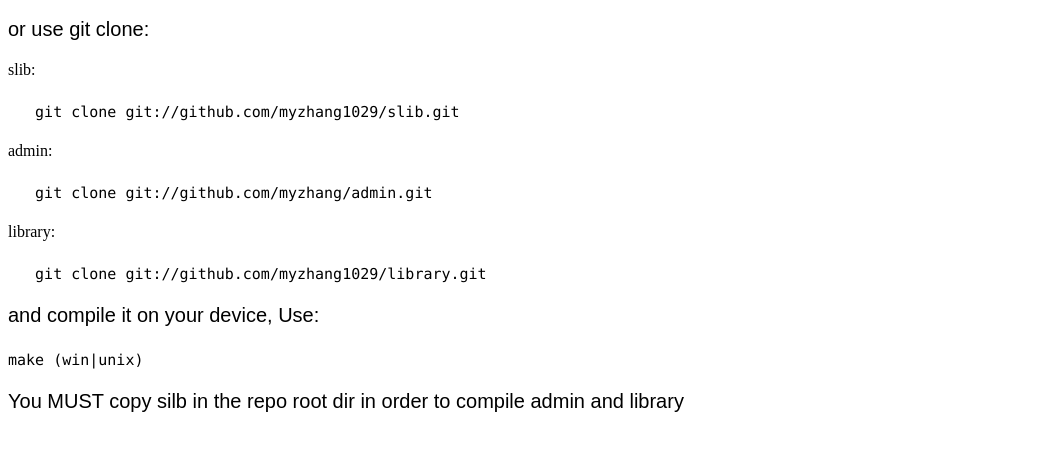
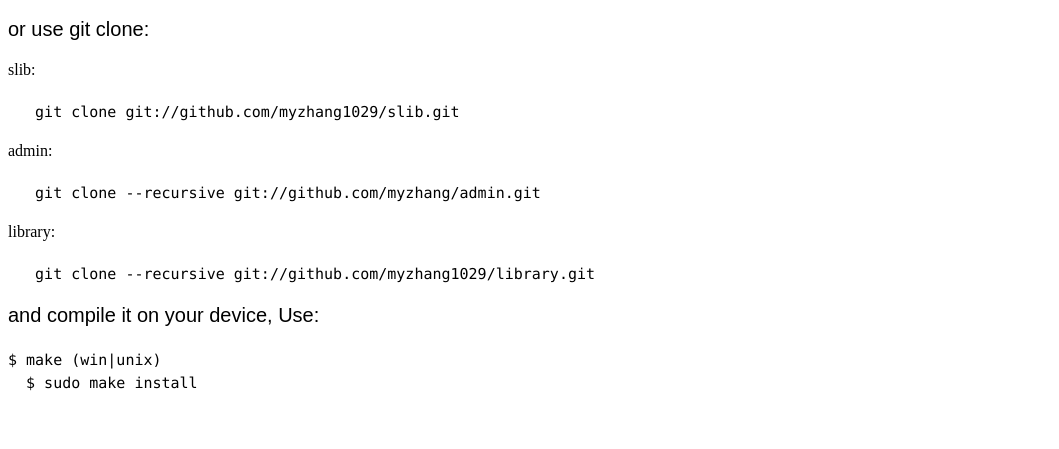
Before and after one commit to myzhang1029/myzhang1029.github.io, a plain HTML site: page Download.html in a window 1280 px wide. Shown: the part 301-750 px from the top of the page, without its empty margins (0-1059 px from the left). Drawn offline with Linux system fonts and the light colour scheme.

Commit message:
Update Download.html

```diff
--- a/Download.html
+++ b/Download.html
@@ -43,13 +43,13 @@
   <p>or use git clone:</p>
    <div>slib:<pre><code>&emsp;&emsp;&emsp;git clone git://github.com/myzhang1029/slib.git</code></pre></div>
 
-  <div> admin:<pre><code>&emsp;&emsp;&emsp;git clone git://github.com/myzhang/admin.git</code></pre></div>
+  <div> admin:<pre><code>&emsp;&emsp;&emsp;git clone --recursive git://github.com/myzhang/admin.git</code></pre></div>
 
-   <div>library:<pre><code>&emsp;&emsp;&emsp;git clone git://github.com/myzhang1029/library.git</code></pre></div>
+   <div>library:<pre><code>&emsp;&emsp;&emsp;git clone --recursive git://github.com/myzhang1029/library.git</code></pre></div>
 
   <p>and compile it on your device,  Use:</p>
-  <pre><code>make (win|unix)</code></pre>
-  <p>You MUST copy silb in the repo root dir in order to compile admin and library</p>
+  <pre><code>$ make (win|unix)
+  $ sudo make install</code></pre>
 
   <br />
   <div>
```
